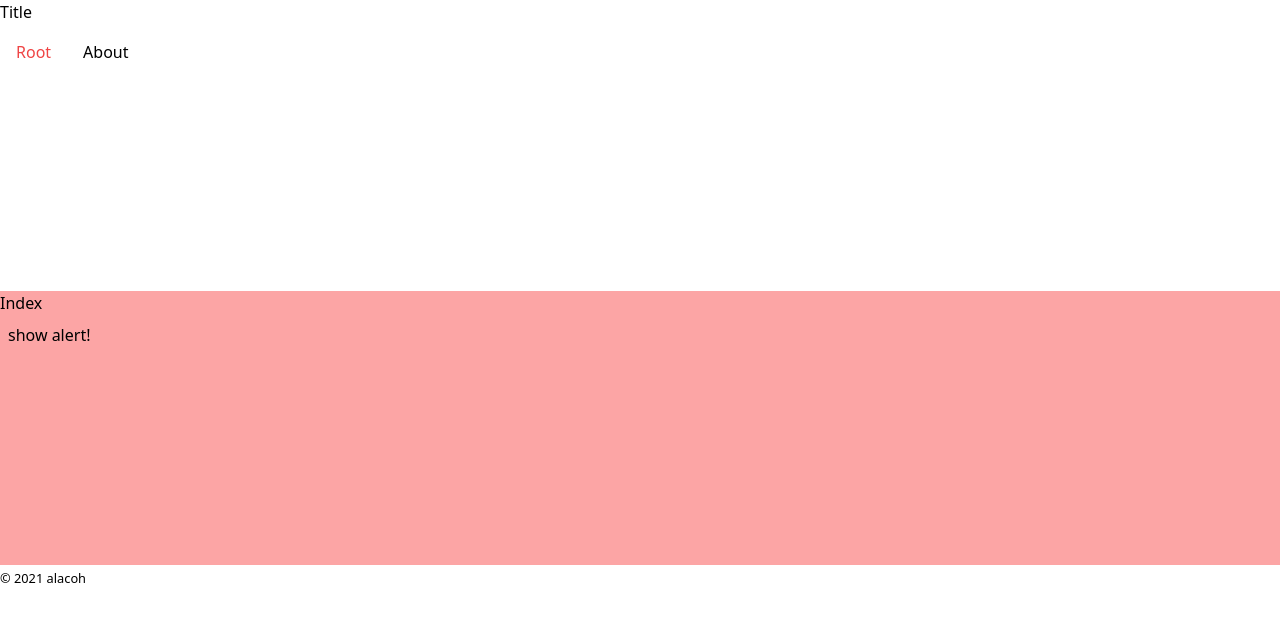
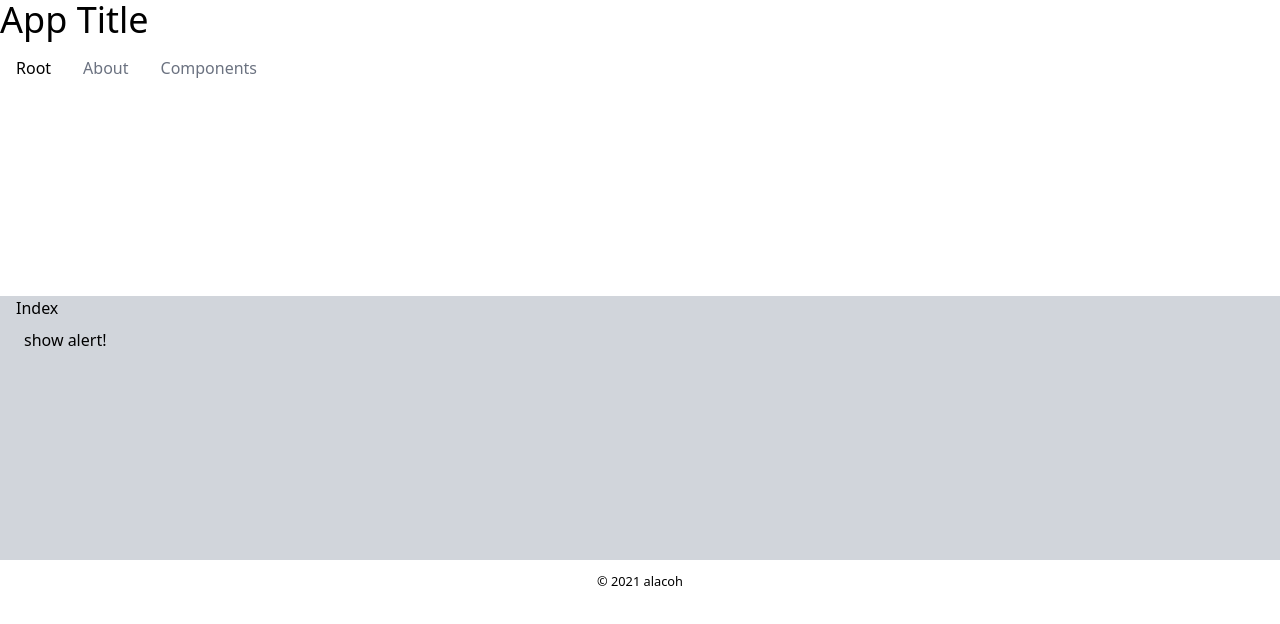
Before and after one commit to OpenFruits/next-starter, a Next.js app: page / in a window 1280 px wide. Shown: the top 624 px of the page. Built offline with nearby package versions, Linux system fonts and the light colour scheme.

Commit message:
💄 Update UI.

```diff
--- a/src/layout/FixedLayout.tsx
+++ b/src/layout/FixedLayout.tsx
@@ -7,7 +7,7 @@ export const FixedLayout: CustomLayout = (page) => {
   return (
     <div className="grid grid-rows-[auto,1fr,auto] mx-auto max-w-screen-md min-h-screen">
       <Header />
-      <main className="bg-blue-300">
+      <main className="px-4 bg-green-200">
         <LayoutErrorBoundary>{page}</LayoutErrorBoundary>
       </main>
       <Footer />
--- a/src/layout/FluidLayout.tsx
+++ b/src/layout/FluidLayout.tsx
@@ -7,7 +7,7 @@ export const FluidLayout: CustomLayout = (page) => {
   return (
     <div className="grid grid-rows-[auto,1fr,auto] min-h-screen">
       <Header />
-      <main className="bg-red-300">
+      <main className="px-4 bg-gray-300">
         <LayoutErrorBoundary>{page}</LayoutErrorBoundary>
       </main>
       <Footer />
--- a/src/layout/Footer.tsx
+++ b/src/layout/Footer.tsx
@@ -2,7 +2,7 @@ import type { VFC } from "react";
 
 export const Footer: VFC = () => {
   return (
-    <footer>
+    <footer className="p-2 text-center">
       <small>&copy; 2021 alacoh</small>
     </footer>
   );
--- a/src/layout/Header.tsx
+++ b/src/layout/Header.tsx
@@ -4,17 +4,18 @@ import { NavLinks } from "src/component/NavLinks";
 const NAV_ITEMS = [
   { href: "/", label: "Root" },
   { href: "/about", label: "About" },
+  { href: "/components", label: "Components" },
 ];
 
 export const Header: VFC = () => {
   return (
     <header>
-      <h1>Title</h1>
-      <nav>
+      <h1 className="text-4xl">App Title</h1>
+      <nav className="text-gray-500">
         {NAV_ITEMS.map((item) => {
           const { href, label } = item;
           return (
-            <NavLinks key={href} href={href} activeClass="text-red-500">
+            <NavLinks key={href} href={href} activeClass="text-black">
               <a className="inline-block p-4">{label}</a>
             </NavLinks>
           );
```
